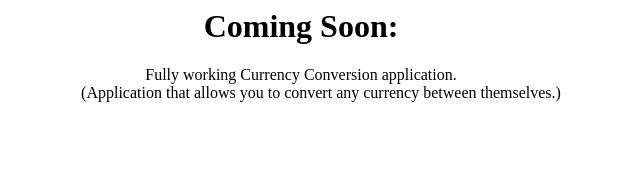
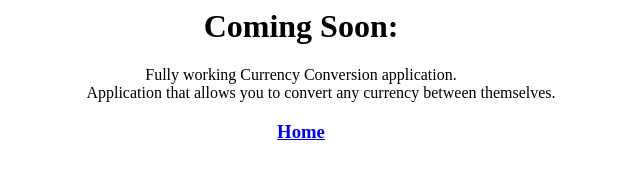
Before and after one commit to awesomesaucr/EverythingUNeed, a plain HTML site: page updates.html in a window 1280 px wide. Shown: the full height of the page, 339-979 px from the left. Drawn offline with Linux system fonts and the light colour scheme.

Commit message:
Update updates.html

```diff
--- a/updates.html
+++ b/updates.html
@@ -3,7 +3,7 @@
 <h1>Coming Soon:</h1>
 <dl>
   <dt>  Fully working Currency Conversion application.</dt>
-<dd>(Application that allows you to convert any currency between themselves.)</dd>
+<dd>Application that allows you to convert any currency between themselves.</dd>
 
 </dl>
 
@@ -13,3 +13,4 @@
 
 
   </center>
+<center><h3><a href="index.html">Home</a></center></h3>
```
